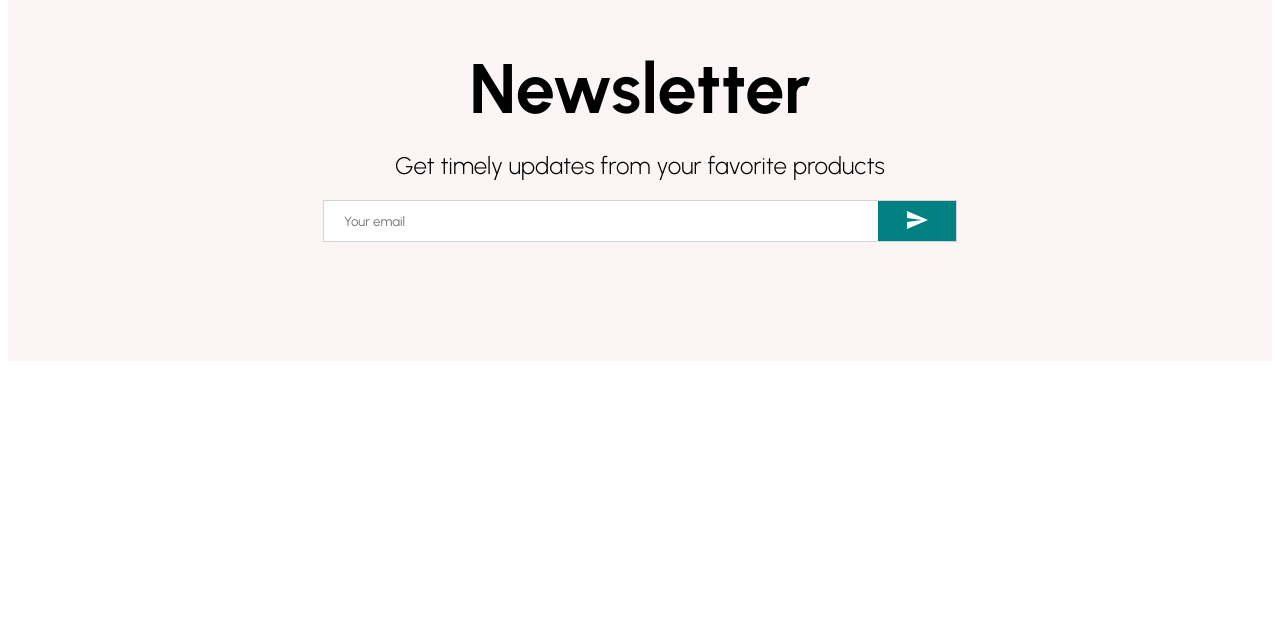
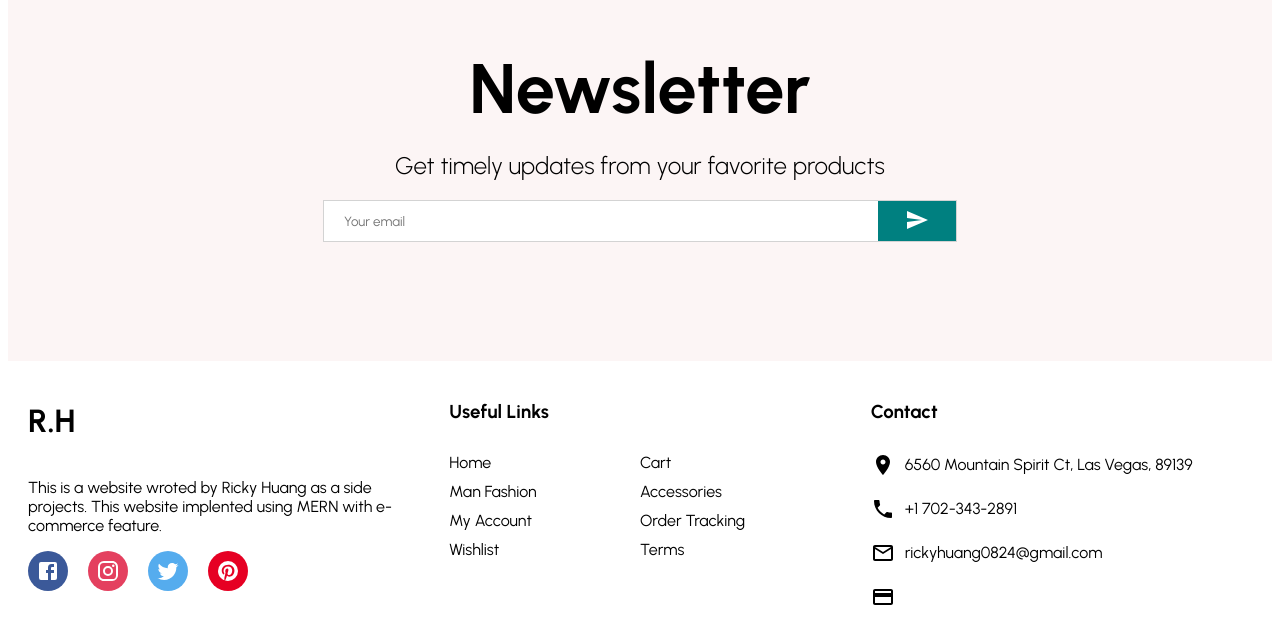
Before and after one commit to rickyhuang824/MERN-E-Commerce, a React (Create React App) app in the folder client/: page / in a window 1280 px wide. Shown: the part 2403-3044 px from the top of the page. Before the commit the page ends 2772 px from the top, so only its background shows below. Built offline with nearby package versions, Linux system fonts and the light colour scheme.

Commit message:
Added the footer`

```diff
--- /dev/null
+++ b/client/src/components/Footer.js
@@ -0,0 +1,110 @@
+import { Facebook, Instagram, MailOutline, PaymentOutlined, Phone, Pinterest, Room, Twitter } from "@mui/icons-material"
+import styled from "styled-components"
+
+const Container = styled.div`
+    display: flex;
+`
+const Left = styled.div`
+    flex: 1;
+    display: flex;
+    flex-direction: column;
+    padding: 20px;
+`
+const Logo = styled.h1``
+const Description = styled.p`
+    margin: 20px, 0px;
+`
+
+const SocialMediaContainer = styled.div`
+    display: flex;
+`
+const SocialIcon = styled.div`
+    width: 40px;
+    height: 40px;
+    border-radius: 50%;
+    color: white;
+    background-color: #${(props)=>props.color};
+    display: flex;
+    align-items: center;
+    justify-content: center;
+    margin-right: 20px;
+`
+const Center = styled.div`
+    flex: 1;
+    padding: 20px;
+`
+
+const Title = styled.h3`
+    margin-bottom: 30px;
+`
+const List = styled.ul`
+    margin: 0;
+    padding: 0;
+    list-style: none;
+    display: flex;
+    flex-wrap: wrap;
+`
+const ListItem = styled.li`
+    width: 50%;
+    margin-bottom: 10px;
+`
+
+const Right = styled.div`
+    flex: 1;
+    padding: 20px;
+`
+const ContactItem = styled.div`
+    margin-bottom: 20px;
+    display: flex;
+    align-items: center;
+
+`
+
+const Footer = () => {
+    return (
+        <Container>
+           <Left>
+               <Logo>R.H</Logo>
+               <Description>
+                    This is a website wroted by Ricky Huang as a side projects. This website implented using MERN with e-commerce feature.
+               </Description>
+               <SocialMediaContainer>
+                <SocialIcon color="3B5999">
+                    <Facebook />
+                </SocialIcon>
+                <SocialIcon color="E4405F">
+                    <Instagram />
+                </SocialIcon>
+                <SocialIcon color="55ACEE">
+                    <Twitter />
+                </SocialIcon>
+                <SocialIcon color="E60023">
+                    <Pinterest />
+                </SocialIcon>
+               </SocialMediaContainer>
+           </Left>
+           <Center>
+               <Title>Useful Links</Title>
+               <List>
+                   <ListItem>Home</ListItem>
+                   <ListItem>Cart</ListItem>
+                   <ListItem>Man Fashion</ListItem>
+                   <ListItem>Accessories</ListItem>
+                   <ListItem>My Account</ListItem>
+                   <ListItem>Order Tracking</ListItem>
+                   <ListItem>Wishlist</ListItem>
+                   <ListItem>Terms</ListItem>
+               </List>
+           </Center>
+           <Right>
+                <Title>Contact</Title>
+                <ContactItem><Room style={{marginRight:"10px"}}/>6560 Mountain Spirit Ct, Las Vegas, 89139</ContactItem>
+                <ContactItem><Phone style={{marginRight:"10px"}}/>+1 702-343-2891</ContactItem>
+                <ContactItem><MailOutline style={{marginRight:"10px"}}/>rickyhuang0824@gmail.com</ContactItem>
+                <PaymentOutlined/>
+           </Right>
+        </Container>
+    )
+}
+
+export default Footer
--- a/client/src/pages/Home.js
+++ b/client/src/pages/Home.js
@@ -1,6 +1,7 @@
 import React from 'react'
 import Announcement from '../components/Announcement'
 import Categories from '../components/Categories'
+import Footer from '../components/Footer'
 import Navbar from '../components/Navbar'
 import Newsletter from '../components/Newsletter'
 import Products from '../components/Products'
@@ -15,6 +16,7 @@ const Home = () => {
             <Categories />
             <Products />
             <Newsletter />
+            <Footer />
         </div>
     )
 }
```
